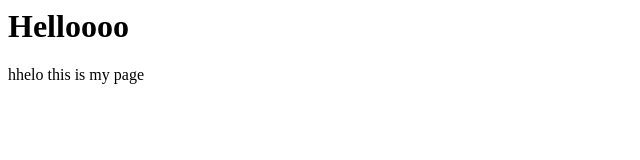
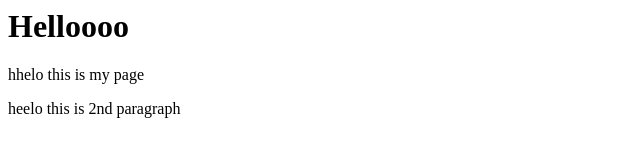
Before and after one commit to MuhammedSafi44/htmlprac, a plain HTML site: page index.html in a window 1280 px wide. Shown: the whole page, without its empty margins (0-640 px from the left). Drawn offline with Linux system fonts and the light colour scheme.

Commit message:
added p2

```diff
--- a/index.html
+++ b/index.html
@@ -5,5 +5,6 @@
     <body>
         <h1>Helloooo</h1>
         <p> hhelo this is my page</p>
+        <p>heelo this is 2nd paragraph</p>
     </body>
 </html>
```
